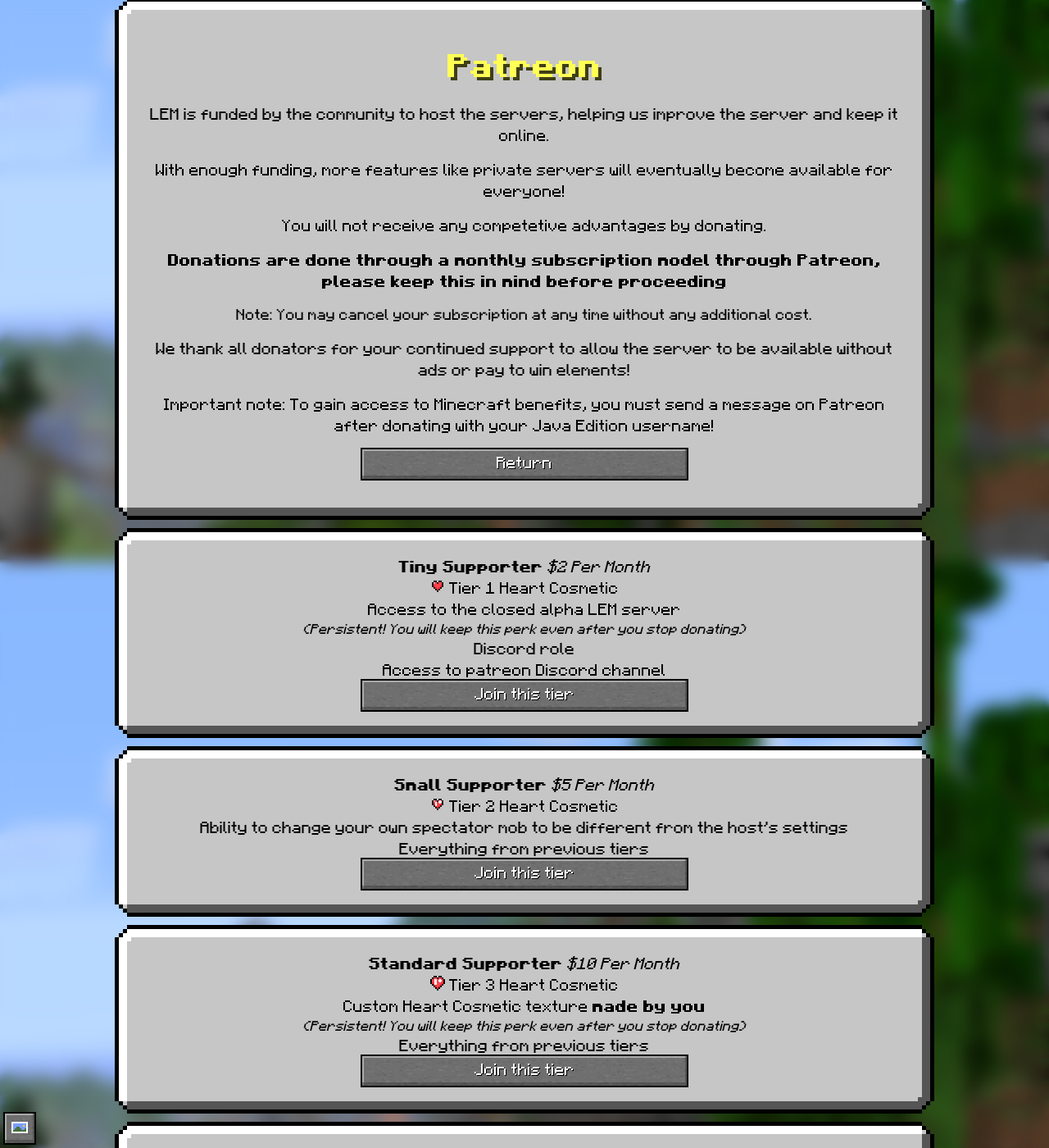
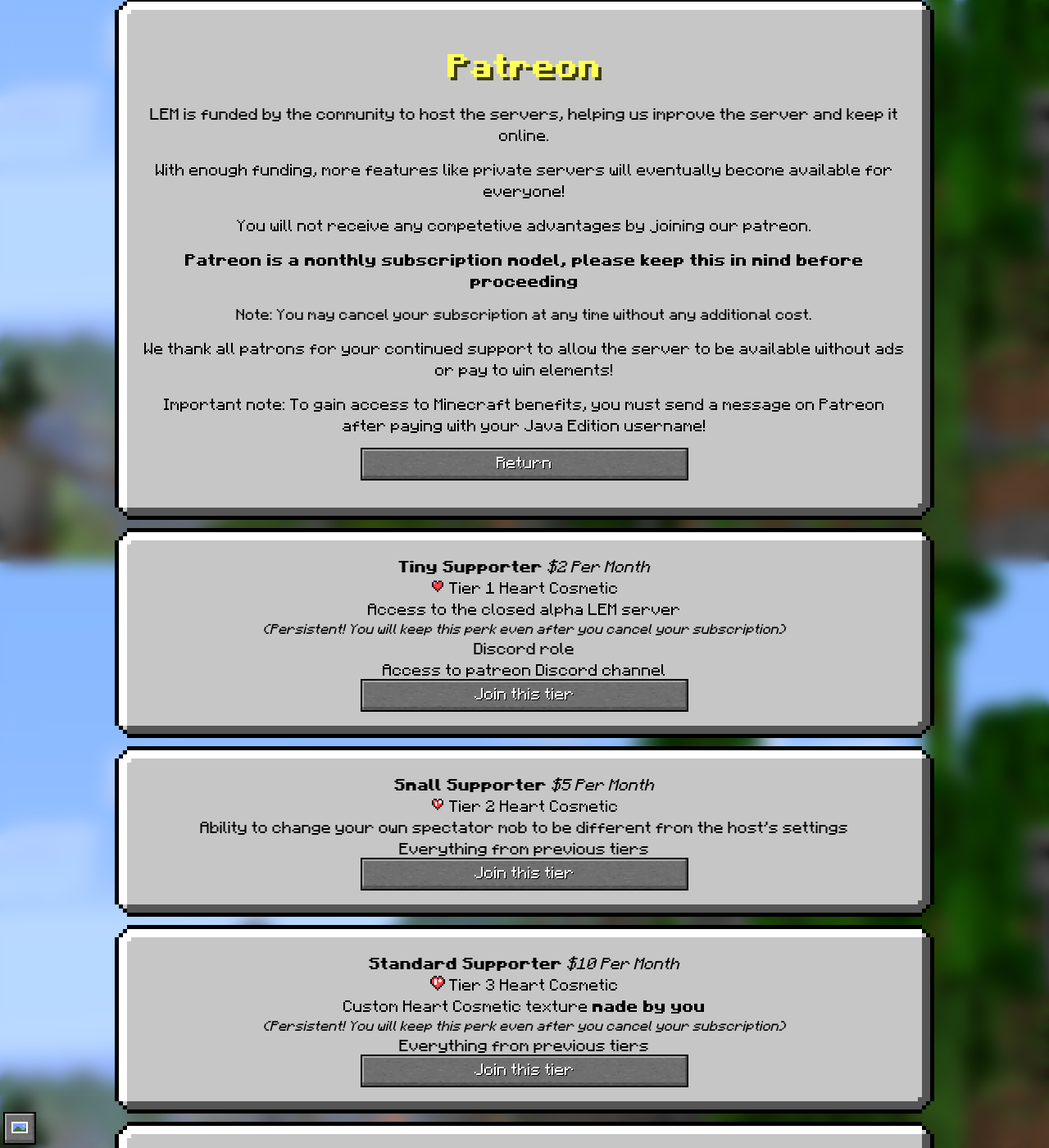
Before and after one commit to Legacy-Edition-Minigames/Website, a Jekyll site: the page built from patreon.html, in a window 1280 px wide and 1400 px high, scrolled down 215 px. Shown: the whole window at 82% size. Built offline with Jekyll 4.4.1, drawn with Linux system fonts in a browser that asks for light colours; some web fonts are replaced.

Commit message:
*actually* remove all mentions of donate

```diff
--- a/patreon.html
+++ b/patreon.html
@@ -7,18 +7,18 @@
 	<h1>Patreon</h1>
 		<p>LEM is funded by the community to host the servers, helping us improve the server and keep it online.</p>
 		<p>With enough funding, more features like private servers will eventually become available for everyone!</p>
-		<p>You will not receive any competetive advantages by donating.</p>
-		<p><b>Donations are done through a monthly subscription model through Patreon, please keep this in mind before proceeding</b></p>
+		<p>You will not receive any competetive advantages by joining our patreon.</p>
+		<p><b>Patreon is a monthly subscription model, please keep this in mind before proceeding</b></p>
 		<div style="font-size: 0.93em;">Note: You may cancel your subscription at any time without any additional cost.<br></div>
-		<p>We thank all donators for your continued support to allow the server to be available without ads or pay to win elements!</p>
-		<p>Important note: To gain access to Minecraft benefits, you must send a message on Patreon after donating with your Java Edition username!</p>
+		<p>We thank all patrons for your continued support to allow the server to be available without ads or pay to win elements!</p>
+		<p>Important note: To gain access to Minecraft benefits, you must send a message on Patreon after paying with your Java Edition username!</p>
 		<p><a href="{{ site.baseurl }}/" class="minecraft-button center">Return</a></p>
 </div>
 <div class="guibox center">
     <b>Tiny Supporter</b> <i>$2 Per Month</i><br>
     <img src="assets/patreon/tiny.png" class="pixelated"> Tier 1 Heart Cosmetic<br>
 	Access to the closed alpha LEM server<br>
-	<div style="font-size: 0.85em;"><i>(Persistent! You will keep this perk even after you stop donating)</i><br></div>
+	<div style="font-size: 0.85em;"><i>(Persistent! You will keep this perk even after you cancel your subscription)</i><br></div>
 	Discord role<br>
 	Access to patreon Discord channel<br>
 	<a class="minecraft-button center" href="https://www.patreon.com/DBTDerpbox">Join this tier</a>
@@ -34,7 +34,7 @@
     <b>Standard Supporter</b> <i>$10 Per Month</i><br>
     <img src="assets/patreon/standard.png" class="pixelated"> Tier 3 Heart Cosmetic<br>
 	Custom Heart Cosmetic texture <b>made by you</b>
-	<div style="font-size: 0.85em;"><i>(Persistent! You will keep this perk even after you stop donating)</i><br></div>
+	<div style="font-size: 0.85em;"><i>(Persistent! You will keep this perk even after you cancel your subscription)</i><br></div>
 	Everything from previous tiers<br>
 	<a class="minecraft-button center" href="https://www.patreon.com/DBTDerpbox">Join this tier</a>
 </div>
```
